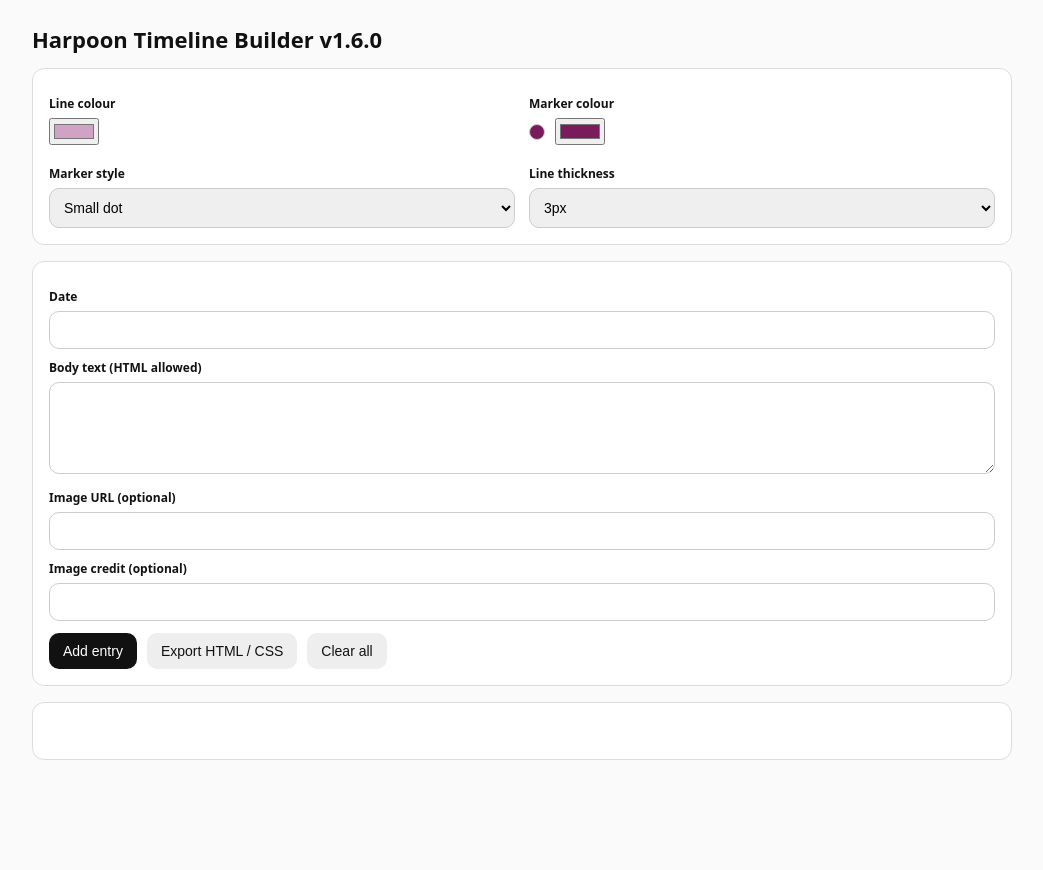
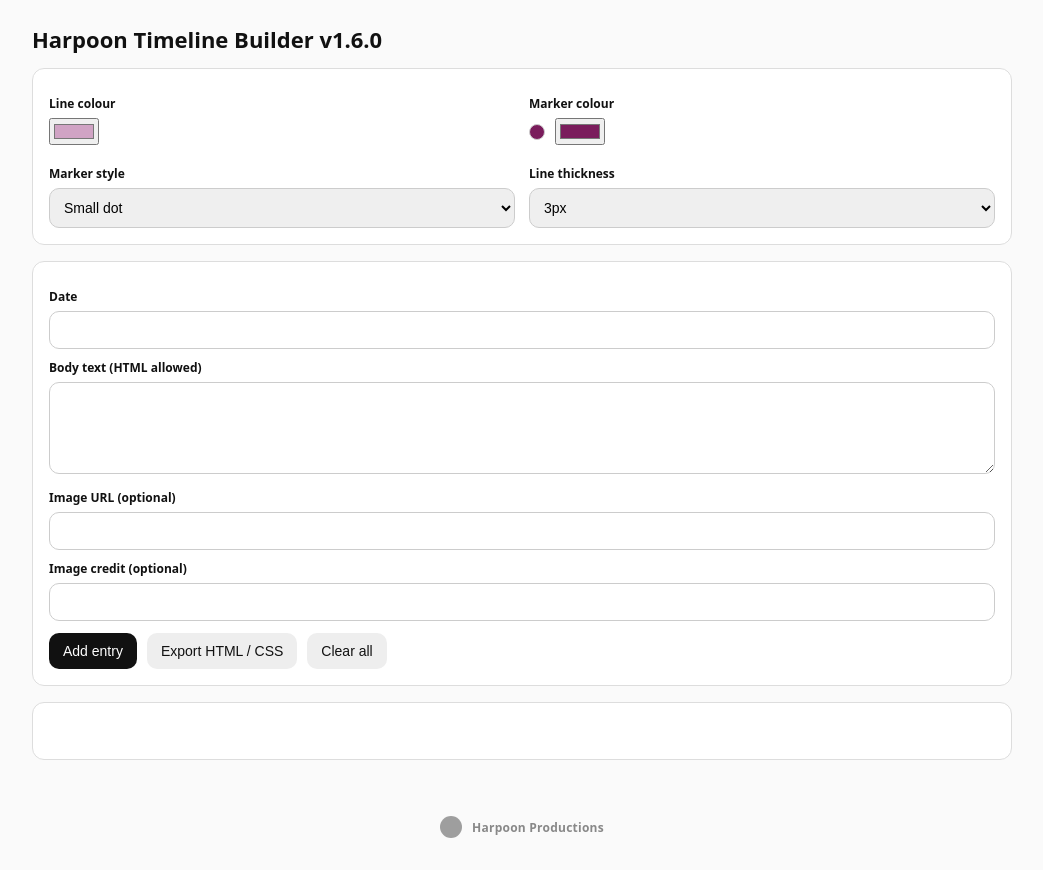
Before and after one commit to HarpoonProductions/Harpoon-tools, a plain HTML site: page docs/timeline-builder/index.html in a window 1280 px wide. Shown: the whole page, without its empty margins (118-1161 px from the left). Before the commit the page ends 824 px from the top, so only its background shows below. Drawn offline with Linux system fonts and the light colour scheme; grey boxes are pictures that could not be loaded.

Commit message:
Add Harpoon branding to builder

```diff
--- a/docs/timeline-builder/index.html
+++ b/docs/timeline-builder/index.html
@@ -60,6 +60,35 @@ button.secondary{ background:#eee; color:#111; }
   border:1px solid #ccc;
   background:#7a1c5c;
 }
+/* =========================================================
+   BUILDER CREDIT (Harpoon branding)
+   ========================================================= */
+
+.harpoon-builder-credit{
+  display:flex;
+  align-items:center;
+  justify-content:center;
+  gap:10px;
+
+  margin: 32px auto 8px;
+  padding-top: 16px;
+
+  font-size: 12px;
+  color: #888;
+}
+
+.harpoon-builder-credit__logo{
+  width:22px;
+  height:22px;
+  border-radius:50%;
+  object-fit:cover;
+}
+
+.harpoon-builder-credit__text{
+  font-weight:600;
+  letter-spacing:0.02em;
+}
+
 
 /* =========================================================
    PREVIEW FRAME (builder only)
@@ -479,5 +508,16 @@ ${entries.map(e=>`    <div class="harpoon-timeline__item">
   applyVars(); render();
 })();
 </script>
+<footer class="harpoon-builder-credit" aria-hidden="true">
+  <img
+    src="https://pbs.twimg.com/profile_images/1200397581333024768/kEKej87-_400x400.jpg"
+    alt=""
+    class="harpoon-builder-credit__logo"
+  >
+  <span class="harpoon-builder-credit__text">
+    Harpoon Productions
+  </span>
+</footer>
+
 </body>
 </html>
```
